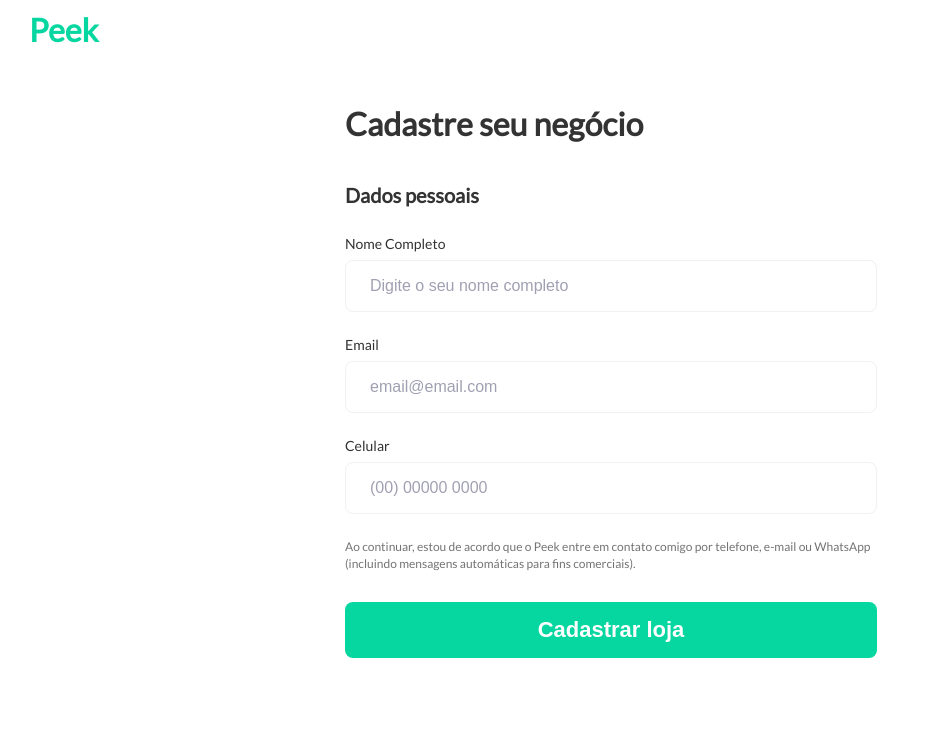
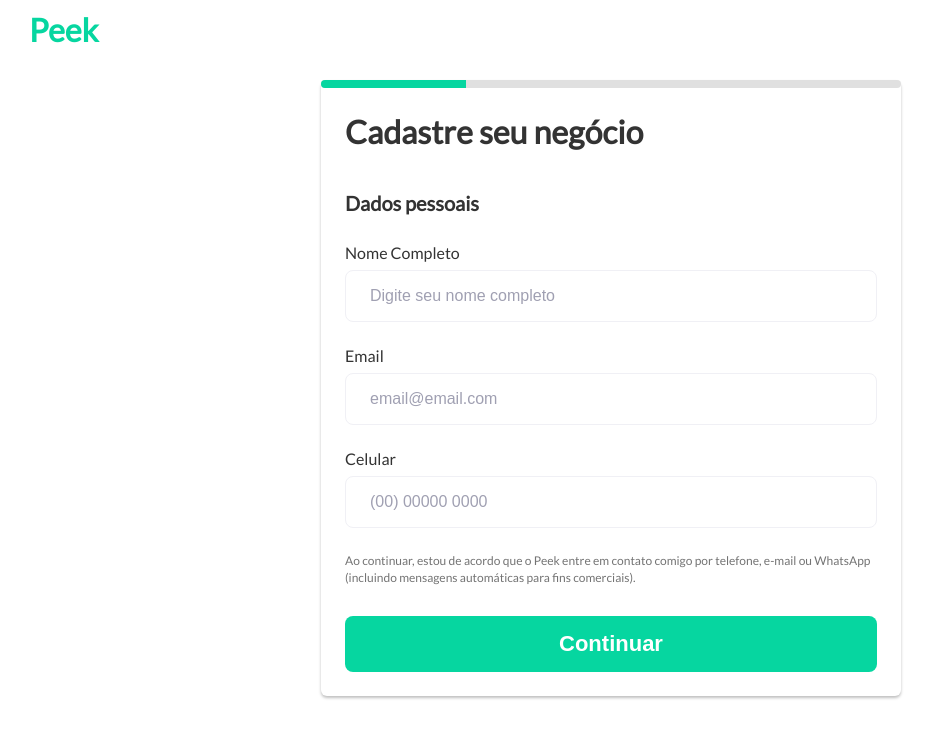
Before and after one commit to reducelabs/stores-web, a React (Create React App) app: page /cadastrar-loja in a window 1280 px wide. Shown: the top 738 px of the page, without its empty margins (29-962 px from the left). Built offline with nearby package versions, Linux system fonts and the light colour scheme.

Commit message:
Adicionando steps no formulário
Signed-off-by: Kássia Catarine <kassia_catarine.15@hotmail.com>

```diff
--- a/src/components/Button/index.tsx
+++ b/src/components/Button/index.tsx
@@ -1,14 +1,24 @@
-import React from 'react';
+import React, { MouseEvent } from 'react';
 import { Container } from './styles';
 
 interface ButtonProps {
   type?: 'button' | 'submit' | 'reset';
   color?: string;
+  disabled?: boolean;
+  onClick?:
+    | ((
+        event: React.MouseEvent<HTMLButtonElement, globalThis.MouseEvent>
+      ) => void)
+    | undefined;
 }
 
 const Button: React.FC<ButtonProps> = (props) => {
   return (
-    <Container type={props?.type}>
+    <Container
+      onClick={props.onClick}
+      type={props?.type}
+      disabled={props?.disabled}
+    >
       <span>{props?.children}</span>
     </Container>
   );
--- a/src/components/FieldText/index.tsx
+++ b/src/components/FieldText/index.tsx
@@ -8,6 +8,7 @@ interface FieldTextProps {
   type?: string;
   placeholder?: string;
   required?: boolean;
+  disabled?: boolean;
   value?: string;
   onChange?: (event: ChangeEvent<HTMLInputElement>) => void;
 }
@@ -23,6 +24,7 @@ const FieldText: React.FC<FieldTextProps> = (props) => {
         value={props?.value}
         placeholder={props?.placeholder}
         required={props?.required}
+        disabled={props?.disabled}
         onChange={props?.onChange}
       />
     </Field>
--- a/src/components/FieldText/styles.ts
+++ b/src/components/FieldText/styles.ts
@@ -8,7 +8,7 @@ export const Field = styled.div`
 `;
 
 export const Label = styled.label`
-  font-size: 14px;
+  font-size: 16px;
   margin-bottom: 8px;
 `;
 
--- a/src/components/Fieldset/styles.ts
+++ b/src/components/Fieldset/styles.ts
@@ -5,6 +5,7 @@ export const Container = styled.fieldset`
   border: 0;
   display: flex;
   flex-direction: column;
+  width: 100%;
 `;
 
 export const Legend = styled.legend`
--- /dev/null
+++ b/src/components/Progress/index.tsx
@@ -0,0 +1,16 @@
+import React from 'react';
+import { Container, ProgressBar } from './styles';
+
+interface ProgressProps {
+  value: number;
+}
+
+const Progress: React.FC<ProgressProps> = (props) => {
+  return (
+    <Container>
+      <ProgressBar value={props.value} />
+    </Container>
+  );
+};
+
+export default Progress;
--- /dev/null
+++ b/src/components/Progress/styles.ts
@@ -0,0 +1,19 @@
+import styled from 'styled-components';
+
+export const Container = styled.div`
+  height: 8px;
+  width: 100%;
+  background-color: #e0e0e0;
+  border-radius: 4px;
+`;
+
+export const ProgressBar = styled('div')<{ value: number }>`
+  background: linear-gradient(
+    to right,
+    ${(props) => props.theme.colors.primary} ${(props) => props?.value}%,
+    transparent 0
+  );
+  width: 100%;
+  height: 8px;
+  border-radius: 4px;
+`;
--- a/src/pages/CreateStore/index.tsx
+++ b/src/pages/CreateStore/index.tsx
@@ -1,4 +1,4 @@
-import React, { FormEvent, useState, ChangeEvent } from 'react';
+import React, { FormEvent, useState, ChangeEvent, useEffect } from 'react';
 import Header from '../../components/Header';
 import { Container, TermsText } from './styles';
 import FieldText from '../../components/FieldText';
@@ -6,17 +6,17 @@ import Form from '../../components/Form';
 import Fieldset from '../../components/Fieldset';
 import Button from '../../components/Button';
 import api from '../../services/api';
+import Progress from '../../components/Progress';
 
 const CreateStore = () => {
+  const [step, setStep] = useState<number>(0);
+  const [progress, setProgress] = useState<number>(progressValue);
   const [formData, setFormData] = useState({
     name: '',
     email: '',
     phone: '',
-    store: {
-      companyName: '',
-      name: '',
-      cnpj: '',
-    },
+    username: '',
+    password: '',
   });
   const [storeFormData, setStoreFormData] = useState({
     companyName: '',
@@ -24,34 +24,59 @@ const CreateStore = () => {
     cnpj: '',
   });
 
-  function handleInputChange(event: ChangeEvent<HTMLInputElement>) {
+  useEffect(() => {
+    setProgress(progressValue());
+  }, [step]);
+
+  function handleInputChangePersonal(event: ChangeEvent<HTMLInputElement>) {
     const { name, value } = event.target;
     setFormData({ ...formData, [name]: value });
   }
 
+  function handleInputChangeStore(event: ChangeEvent<HTMLInputElement>) {
+    const { name, value } = event.target;
+    setStoreFormData({ ...storeFormData, [name]: value });
+  }
+
+  function handleStepChange() {
+    setStep(step + 1);
+  }
+
+  function progressValue(): number {
+    return ((step + 1) / 4) * 100;
+  }
+
+  function handleDisabledStep(): boolean {
+    return false;
+  }
+
   async function handleSubmit(event: FormEvent) {
     event.preventDefault();
-    const { name, email, phone } = formData;
     const data = {
-      name,
-      email,
-      phone,
+      ...formData,
+      store: {
+        ...storeFormData,
+      },
     };
     await api.post('stores', data);
   }
 
   return (
     <Container>
+      <Progress value={progress} />
       <Form title='Cadastre seu negócio' onSubmit={handleSubmit}>
+        {step === 0 && (
+          <>
             <Fieldset title='Dados pessoais'>
               <FieldText
                 id='name'
+                type='text'
                 label='Nome Completo'
                 name='name'
-            placeholder='Digite o seu nome completo'
+                placeholder='Digite seu nome completo'
                 value={formData.name}
                 required
-            onChange={handleInputChange}
+                onChange={handleInputChangePersonal}
               />
               <FieldText
                 id='email'
@@ -61,50 +86,99 @@ const CreateStore = () => {
                 placeholder='email@email.com'
                 value={formData.email}
                 required
-            onChange={handleInputChange}
+                onChange={handleInputChangePersonal}
               />
               <FieldText
                 id='phone'
+                type='text'
                 label='Celular'
                 name='phone'
                 placeholder='(00) 00000 0000'
                 value={formData.phone}
                 required
-            onChange={handleInputChange}
+                onChange={handleInputChangePersonal}
               />
             </Fieldset>
-        {/* <Fieldset title='Dados do negócio'>
+            <TermsText>
+              Ao continuar, estou de acordo que o Peek entre em contato comigo
+              por telefone, e-mail ou WhatsApp (incluindo mensagens automáticas
+              para fins comerciais).
+            </TermsText>
+            <Button type='button' onClick={handleStepChange} disabled={true}>
+              Continuar
+            </Button>
+          </>
+        )}
+        {step === 1 && (
+          <>
+            <Fieldset title='Dados do negócio'>
               <FieldText
                 id='cnpj'
+                type='text'
                 label='CNPJ'
-            name='store.cnpj'
+                name='cnpj'
                 placeholder='00.000.000/0000-00'
                 value={storeFormData.cnpj}
-            onChange={handleInputChange}
+                onChange={handleInputChangeStore}
               />
               <FieldText
                 id='companyName'
                 label='Razão Social'
-            name='store.companyName'
+                name='companyName'
                 placeholder='Digite a razão social'
                 value={storeFormData.companyName}
-            onChange={handleInputChange}
+                onChange={handleInputChangeStore}
               />
               <FieldText
-            id='name'
+                id='store-name'
+                type='text'
                 label='Nome da Loja'
-            name='store.name'
+                name='name'
                 placeholder='Digite o nome da loja'
                 value={storeFormData.name}
-            onChange={handleInputChange}
+                onChange={handleInputChangeStore}
               />
-        </Fieldset> */}
-        <TermsText>
-          Ao continuar, estou de acordo que o Peek entre em contato comigo por
-          telefone, e-mail ou WhatsApp (incluindo mensagens automáticas para
-          fins comerciais).
-        </TermsText>
-        <Button type='submit'>Cadastrar loja</Button>
+            </Fieldset>
+            <Button type='button' onClick={handleStepChange}>
+              Continuar
+            </Button>
+          </>
+        )}
+        {step === 2 && (
+          <>
+            <Fieldset title='Dados do acesso'>
+              <FieldText
+                id='username'
+                type='text'
+                label='Nome de Usuário'
+                name='username'
+                value={formData.username}
+                placeholder='Digite seu nome de usuário'
+                onChange={handleInputChangePersonal}
+              />
+              <FieldText
+                id='email'
+                type='email'
+                label='Email'
+                name='email'
+                value={formData.email}
+                required
+                disabled
+                onChange={handleInputChangePersonal}
+              />
+              <FieldText
+                id='password'
+                type='password'
+                label='Senha'
+                name='password'
+                placeholder='Digite sua senha'
+                value={formData.password}
+                onChange={handleInputChangePersonal}
+              />
+            </Fieldset>
+            <Button type='submit'>Concluir</Button>
+          </>
+        )}
       </Form>
     </Container>
   );
--- a/src/pages/CreateStore/styles.ts
+++ b/src/pages/CreateStore/styles.ts
@@ -3,7 +3,9 @@ import styled from 'styled-components';
 export const Container = styled.div`
   display: flex;
   flex-direction: column;
-  margin: 0 350px;
+  margin: 0 350px 20px 350px;
+  box-shadow: 0 2px 3px rgba(0, 0, 0, 0.25);
+  border-radius: 6px;
 `;
 
 export const TermsText = styled.p`
--- a/src/pages/Home/index.tsx
+++ b/src/pages/Home/index.tsx
@@ -14,12 +14,10 @@ import {
 import { IconContext } from 'react-icons';
 import { FaSignInAlt } from 'react-icons/fa';
 import Illustration from '../../assets/illustration-3.svg';
-import Header from '../../components/Header';
 
 const Home = () => {
   return (
     <Container>
-      <Header />
       <Content>
         <IllustrationImage src={Illustration} alt='Ilustração' />
         <Information>
```
Also changed, not shown: src/components/Stepper/index.tsx (added, +7 -0 lines), src/services/identity.ts (added, +7 -0 lines). Lines whose indentation alone changed are shown as unchanged.
